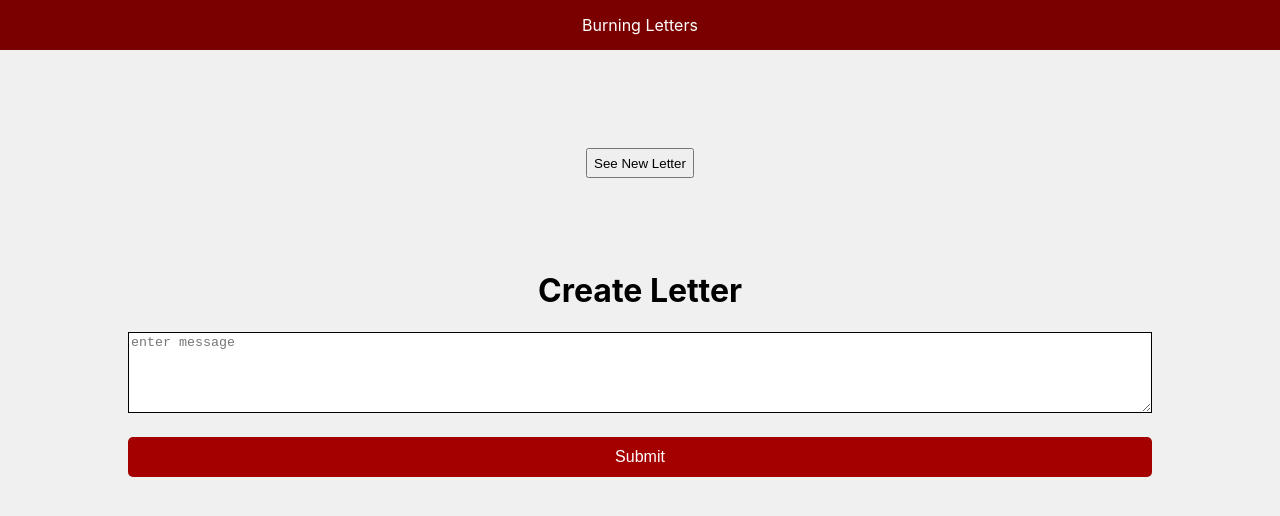
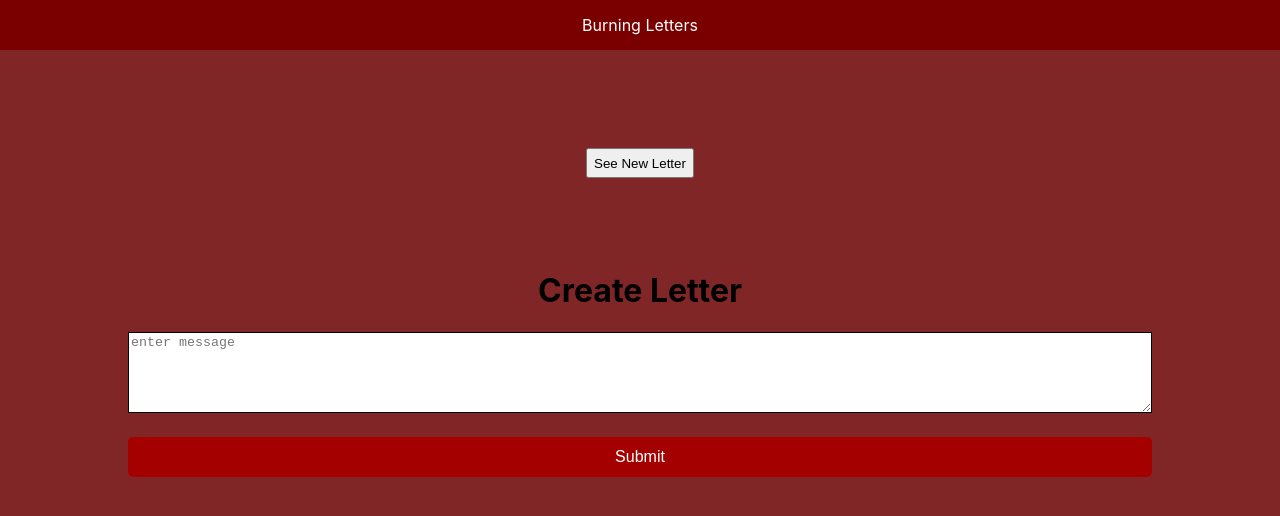
Before and after one commit to czcarrizales/burning-letters-project, a React (Create React App) app: page / in a window 1280 px wide. Shown: the top 516 px of the page. Built offline with nearby package versions, Linux system fonts and the light colour scheme.

Commit message:
experimenting with different colors

```diff
--- a/src/App.css
+++ b/src/App.css
@@ -11,6 +11,7 @@
   font-size: 2rem;
   width: 100%;
   height: 200px;
+  color: white;
 }
 
 .letter-container button {
--- a/src/index.css
+++ b/src/index.css
@@ -7,7 +7,7 @@ body, html {
   padding: 0;
   width: 100%;
   height: 100vh;
-  background: rgb(240, 240, 240);
+  background: #802626;
   font-family: -apple-system, BlinkMacSystemFont, 'Segoe UI', 'Roboto', 'Oxygen',
     'Ubuntu', 'Cantarell', 'Fira Sans', 'Droid Sans', 'Helvetica Neue',
     sans-serif;
```
